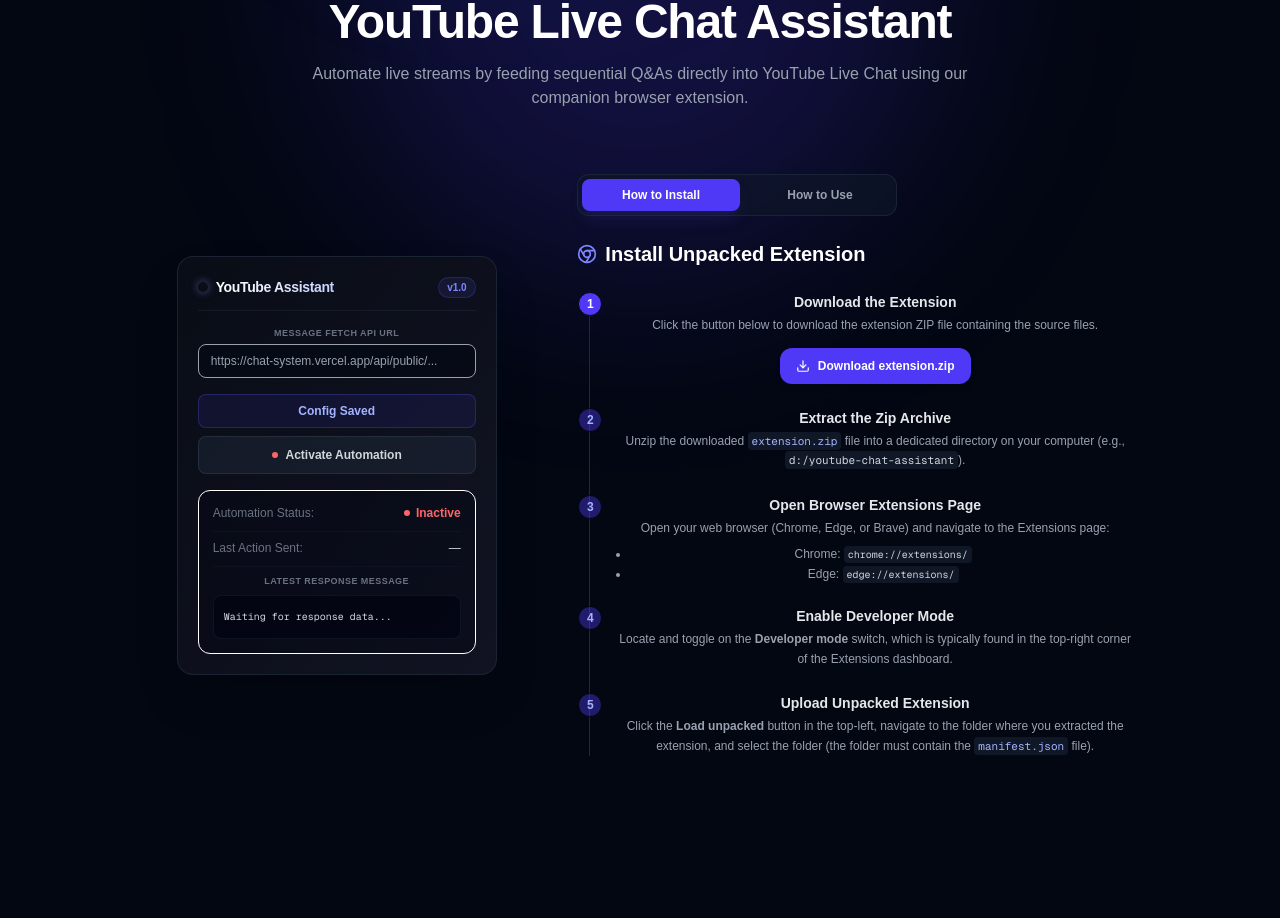
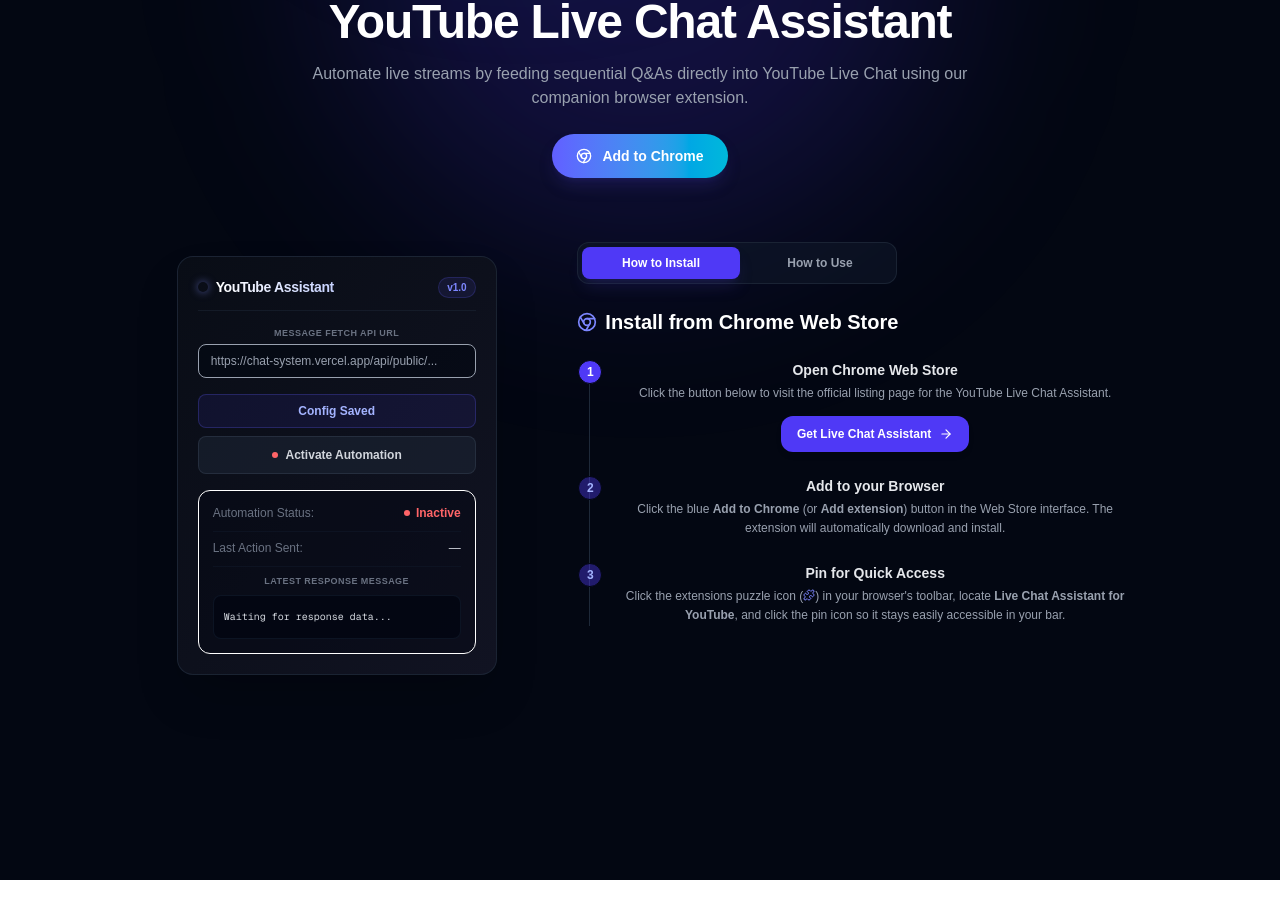
Before and after one commit to khateeb816/chat-system, a Next.js app: page / in a window 1280 px wide. Shown: the part 1000-1918 px from the top of the page. After the commit the page ends 1880 px from the top, so only its background shows below. Built offline with nearby package versions, Linux system fonts and the light colour scheme.

Commit message:
chrome extention link updated

```diff
--- a/app/page.js
+++ b/app/page.js
@@ -125,6 +125,16 @@
             <p className="mt-4 text-gray-400 max-w-2xl mx-auto">
               Automate live streams by feeding sequential Q&As directly into YouTube Live Chat using our companion browser extension.
             </p>
+            <div className="mt-6 flex justify-center">
+              <a
+                href="https://chromewebstore.google.com/detail/live-chat-assistant-for-y/abclemlopopfdggmedddhjlehdjhkimm?authuser=0&hl=en"
+                target="_blank"
+                rel="noopener noreferrer"
+                className="inline-flex items-center gap-2.5 px-6 py-3 rounded-full bg-gradient-to-r from-indigo-500 to-cyan-500 text-white font-semibold text-sm hover:from-indigo-600 hover:to-cyan-600 hover:scale-105 active:scale-95 transition-all shadow-lg shadow-indigo-900/35 duration-200"
+              >
+                <Chrome size={16} /> Add to Chrome
+              </a>
+            </div>
           </div>
 
           <div className="grid grid-cols-1 lg:grid-cols-12 gap-12 items-center">
@@ -239,7 +249,7 @@
                   <div className="space-y-6 animate-fadeIn">
                     <h3 className="text-xl font-bold flex items-center gap-2 text-white">
                       <Chrome className="text-indigo-400" size={20} />
-                      Install Unpacked Extension
+                      Install from Chrome Web Store
                     </h3>
 
                     <div className="relative border-l border-gray-800 pl-6 ml-3 space-y-6">
@@ -249,16 +259,18 @@
                           1
                         </span>
                         <div>
-                          <h4 className="text-sm font-bold text-gray-200">Download the Extension</h4>
+                          <h4 className="text-sm font-bold text-gray-200">Open Chrome Web Store</h4>
                           <p className="text-xs text-gray-400 mt-1 leading-relaxed">
-                            Click the button below to download the extension ZIP file containing the source files.
+                            Click the button below to visit the official listing page for the YouTube Live Chat Assistant.
                           </p>
                           <div className="mt-3">
                             <a
-                              href="https://github.com/khateeb816/chat-system/releases/download/v1.1/extension.zip"
+                              href="https://chromewebstore.google.com/detail/live-chat-assistant-for-y/abclemlopopfdggmedddhjlehdjhkimm?authuser=0&hl=en"
+                              target="_blank"
+                              rel="noopener noreferrer"
                               className="inline-flex items-center gap-2 text-xs font-semibold bg-indigo-600 hover:bg-indigo-700 text-white px-4 py-2.5 rounded-xl transition-all shadow-md"
                             >
-                              <Download size={14} /> Download extension.zip
+                              Get Live Chat Assistant <ArrowRight size={14} />
                             </a>
                           </div>
                         </div>
@@ -270,9 +282,9 @@
                           2
                         </span>
                         <div>
-                          <h4 className="text-sm font-bold text-gray-200">Extract the Zip Archive</h4>
+                          <h4 className="text-sm font-bold text-gray-200">Add to your Browser</h4>
                           <p className="text-xs text-gray-400 mt-1 leading-relaxed">
-                            Unzip the downloaded <code className="bg-gray-900 px-1 py-0.5 rounded font-mono text-[11px] text-indigo-300">extension.zip</code> file into a dedicated directory on your computer (e.g., <code className="bg-gray-900 px-1 py-0.5 rounded font-mono text-[11px] text-gray-300">d:/youtube-chat-assistant</code>).
+                            Click the blue <strong>Add to Chrome</strong> (or <strong>Add extension</strong>) button in the Web Store interface. The extension will automatically download and install.
                           </p>
                         </div>
                       </div>
@@ -283,39 +295,9 @@
                           3
                         </span>
                         <div>
-                          <h4 className="text-sm font-bold text-gray-200">Open Browser Extensions Page</h4>
+                          <h4 className="text-sm font-bold text-gray-200">Pin for Quick Access</h4>
                           <p className="text-xs text-gray-400 mt-1 leading-relaxed">
-                            Open your web browser (Chrome, Edge, or Brave) and navigate to the Extensions page:
-                          </p>
-                          <ul className="mt-2 space-y-1 text-xs text-gray-400 list-disc pl-4">
-                            <li>Chrome: <code className="bg-gray-900 px-1 py-0.5 rounded font-mono text-[10px] text-gray-300">chrome://extensions/</code></li>
-                            <li>Edge: <code className="bg-gray-900 px-1 py-0.5 rounded font-mono text-[10px] text-gray-300">edge://extensions/</code></li>
-                          </ul>
-                        </div>
-                      </div>
-
-                      {/* Step 4 */}
-                      <div className="relative">
-                        <span className="absolute -left-9 top-0 flex items-center justify-center w-6 h-6 rounded-full bg-indigo-600/40 text-xs font-bold text-indigo-300 border border-gray-950">
-                          4
-                        </span>
-                        <div>
-                          <h4 className="text-sm font-bold text-gray-200">Enable Developer Mode</h4>
-                          <p className="text-xs text-gray-400 mt-1 leading-relaxed">
-                            Locate and toggle on the <strong>Developer mode</strong> switch, which is typically found in the top-right corner of the Extensions dashboard.
-                          </p>
-                        </div>
-                      </div>
-
-                      {/* Step 5 */}
-                      <div className="relative">
-                        <span className="absolute -left-9 top-0 flex items-center justify-center w-6 h-6 rounded-full bg-indigo-600/40 text-xs font-bold text-indigo-300 border border-gray-950">
-                          5
-                        </span>
-                        <div>
-                          <h4 className="text-sm font-bold text-gray-200">Upload Unpacked Extension</h4>
-                          <p className="text-xs text-gray-400 mt-1 leading-relaxed">
-                            Click the <strong>Load unpacked</strong> button in the top-left, navigate to the folder where you extracted the extension, and select the folder (the folder must contain the <code className="bg-gray-900 px-1 py-0.5 rounded font-mono text-[11px] text-indigo-300">manifest.json</code> file).
+                            Click the extensions puzzle icon (<Puzzle size={12} className="inline-block text-indigo-400 align-text-top" />) in your browser's toolbar, locate <strong>Live Chat Assistant for YouTube</strong>, and click the pin icon so it stays easily accessible in your bar.
                           </p>
                         </div>
                       </div>
```
